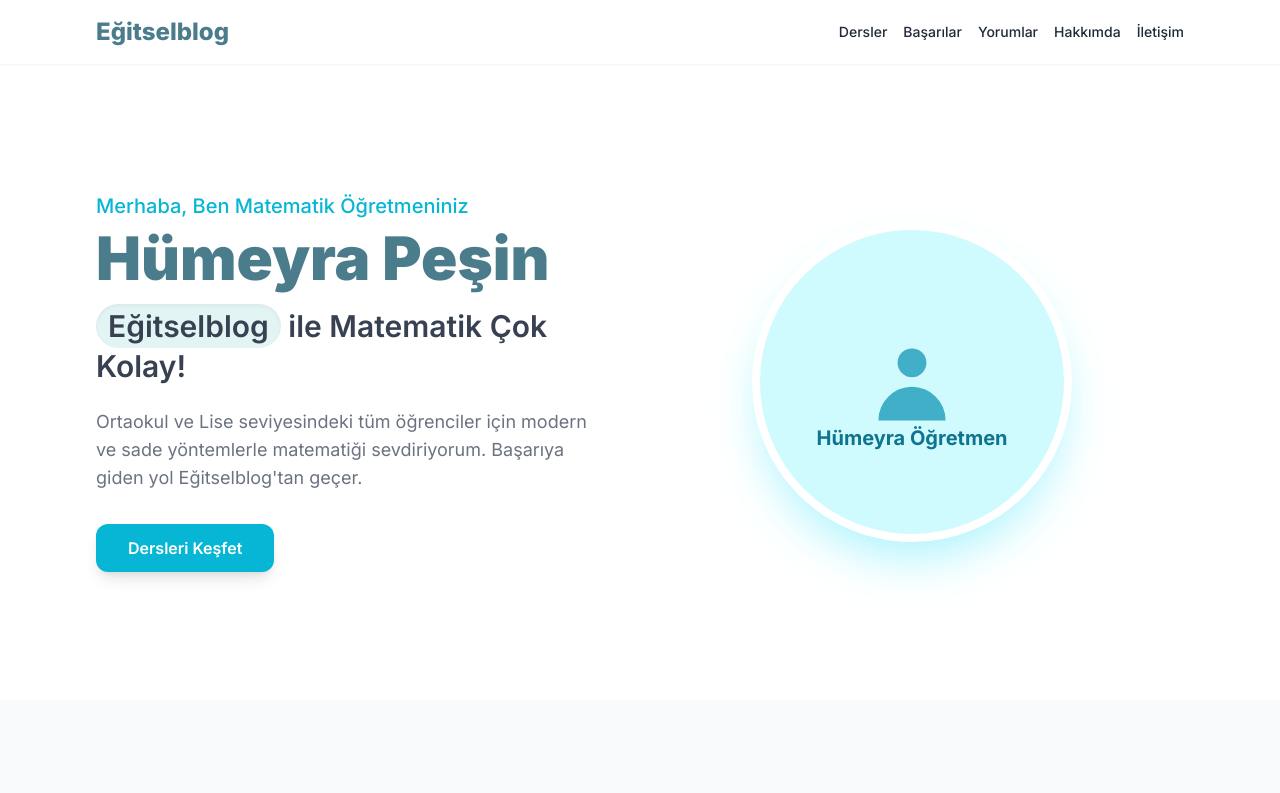
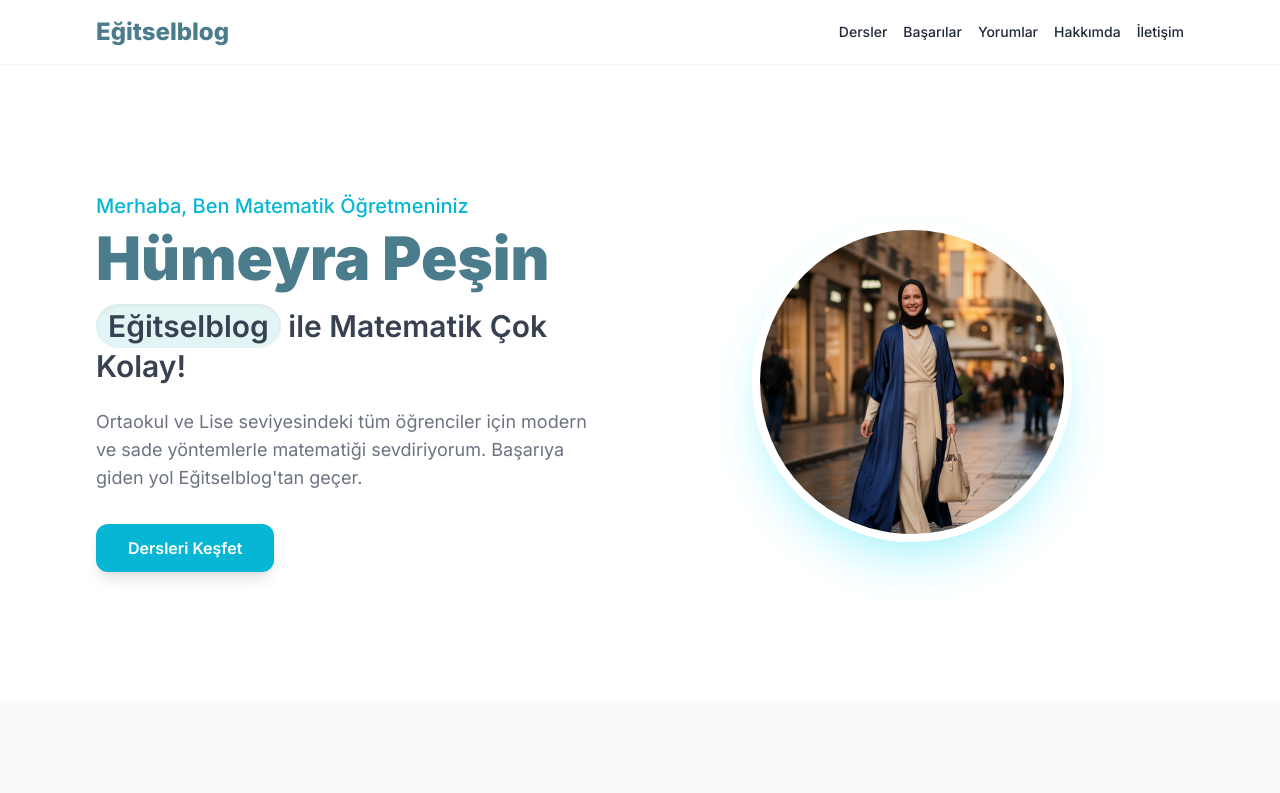
Before and after one commit to MrShan9/egitselblog-website, a plain HTML site: page index.html in a window 1280 px wide. Shown: the top 793 px of the page. Drawn offline with nearby package versions, Linux system fonts and the light colour scheme.

```diff
--- a/index.html
+++ b/index.html
@@ -89,12 +89,9 @@
 
             <!-- Sağ: Görsel Alanı (Placeholder) --><div class="md:w-1/2 flex justify-center animate-slide-in">
                 <!-- Öğretmenin sade bir profil fotoğrafı için yer tutucu -->
-                <div class="w-64 h-64 md:w-80 md:h-80 bg-cyan-100 rounded-full flex items-center justify-center shadow-2xl shadow-cyan-200 border-8 border-white">
-                    <svg class="w-24 h-24 text-cyan-600/70" fill="currentColor" viewBox="0 0 20 20" xmlns="http://www.w3.org/2000/svg">
-                        <path fill-rule="evenodd" d="M10 9a3 3 0 100-6 3 3 0 000 6zm-7 9a7 7 0 1114 0H3z" clip-rule="evenodd"></path>
-                    </svg>
-                    <span class="absolute text-xl font-bold text-cyan-700 mt-28">Hümeyra Öğretmen</span>
-                </div>
+                <div class="w-64 h-64 md:w-80 md:h-80 rounded-full flex items-center justify-center shadow-2xl shadow-cyan-200 border-8 border-white overflow-hidden">
+    <img src="Gemini_Generated_Image_wjfxhnwjfxhnwjfx.png" alt="Hümeyra Peşin" class="w-full h-full object-cover">
+</div>
             </div>
         </div>
     </section>
```
